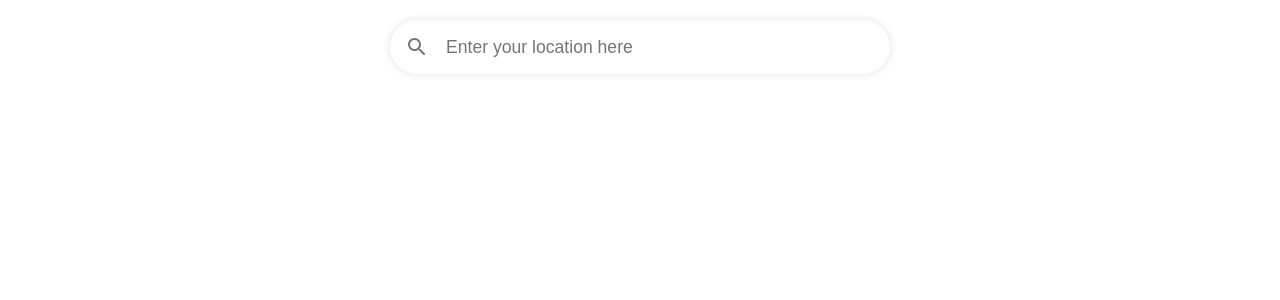
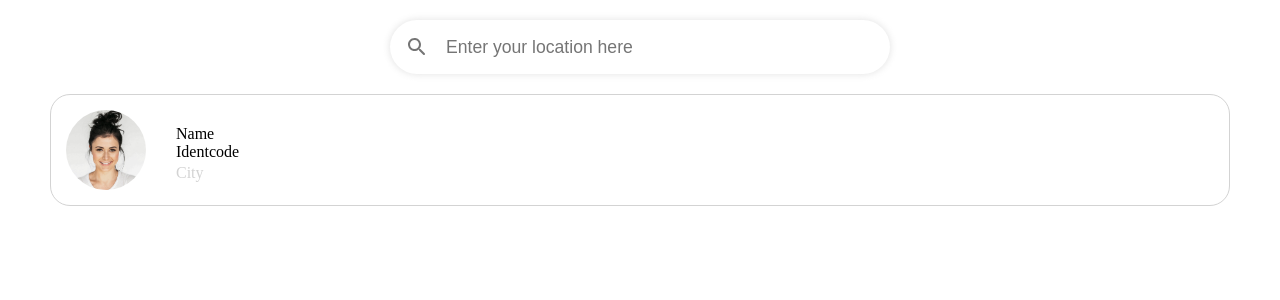
Before and after one commit to jk0ehn/capstone-project, a Next.js app: page /search in a window 1280 px wide. Shown: the top 300 px of the page. Built offline with nearby package versions, Linux system fonts and the light colour scheme.

Commit message:
CardComponent

```diff
--- /dev/null
+++ b/src/components/Cards/ExpertCards.js
@@ -0,0 +1,55 @@
+import Image from 'next/image';
+import styled from 'styled-components';
+
+const Card = styled.div`
+	display: flex;
+	flex-direction: row;
+	margin: 0 50px 0 50px;
+	padding: 15px;
+	border: 1px solid lightgrey;
+	border-radius: 20px;
+`;
+
+const CardImage = styled.div`
+	width: 80px;
+	height: 80px;
+	overflow: hidden;
+	border-radius: 999px;
+`;
+
+const DetailPreview = styled.div`
+	padding: 15px 0 0 30px;
+`;
+
+const CityFont = styled.div`
+	margin-top: 3px;
+	color: lightgrey;
+`;
+
+export default function ExpertCards() {
+	return (
+		<Card>
+			<CardImage>
+				<Image
+					src="/img/avatar-female.jpg"
+					width={80}
+					height={80}
+					objectFit="cover"
+					alt="portrait"
+				/>
+			</CardImage>
+
+			<DetailPreview>
+				<div>
+					<text>Name</text>
+					<br />
+					<text>Identcode</text>
+				</div>
+
+				<div>
+					<CityFont>City</CityFont>
+				</div>
+			</DetailPreview>
+		</Card>
+	);
+}
--- a/src/pages/search.js
+++ b/src/pages/search.js
@@ -1,5 +1,6 @@
 import Head from 'next/head';
 
+import ExpertCards from '../components/Cards/ExpertCards';
 import Searchbar from '../components/Searchbar/Searchbar';
 
 export default function Search() {
@@ -10,6 +11,7 @@ export default function Search() {
 				<meta key="description" name="description" content="About" />
 			</Head>
 			<Searchbar />
+			<ExpertCards />
 		</>
 	);
 }
```
Also changed, not shown: public/img/avatar-female.jpg (added), 1 other file (tests, documents, lock files or other folders).
